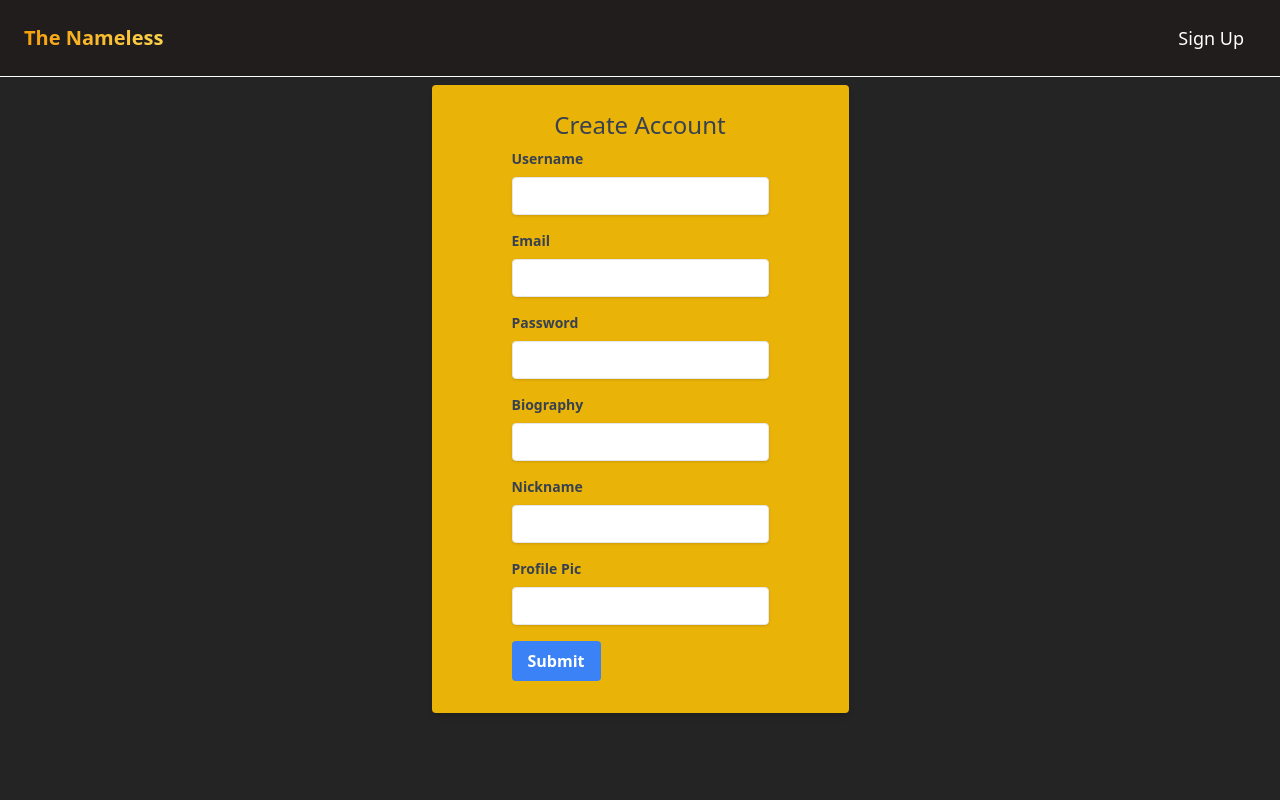
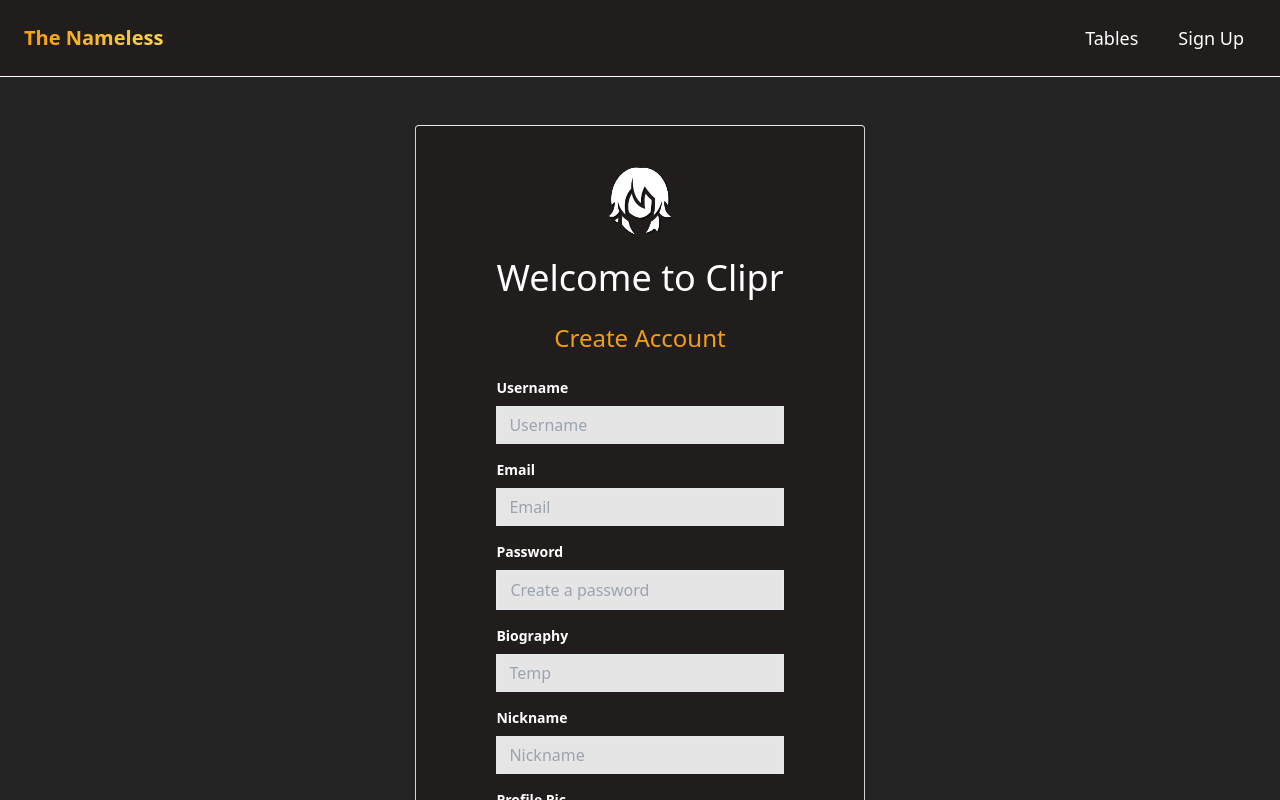
Before and after one commit to NamelessTechnologies/Clipr, a React (Vite) app in the folder frontend/: page /Clipr/SignUp in a window 1280 px wide. Shown: the top 800 px of the page. Built offline with nearby package versions, Linux system fonts and the light colour scheme.

Commit message:
Restyled create account page

```diff
--- a/frontend/src/App.tsx
+++ b/frontend/src/App.tsx
@@ -5,6 +5,7 @@ import { BrowserRouter as Router, Route, Routes } from 'react-router-dom';
 import { NavBar } from './components/Navbar';
 import CreateAccount from './pages/CreateAccount';
 import Home from './pages/Home.tsx';
+import TablesTEMP from './pages/TablesTEMP.tsx';
 // import TableViewUser from './TableViewUser';
 // import PostTest from './pages/PostTest';
 // import SaveTest from './pages/SaveTest';
@@ -27,6 +28,7 @@ function App() {
         <Routes>
             <Route path="/" element={<Home/>} />
             <Route path="Clipr/SignUp" element={<CreateAccount/>} />
+            <Route path="Clipr/Tables" element={<TablesTEMP/>} />
         </Routes>
     </Router>
 
--- a/frontend/src/components/Navbar.tsx
+++ b/frontend/src/components/Navbar.tsx
@@ -7,6 +7,9 @@ function NavBar() {
             <Link to="/" className="text-xl font-semibold bg-clip-text text-transparent bg-gradient-to-r from-amber-500 to-amber-300">The Nameless</Link>
 
             <ul className="flex space-x-4">
+            <li>
+                <Link to="Clipr/Tables" className="text-lg hover:bg-gray-600 px-3 py-2 rounded">Tables</Link>
+            </li>
             <li>
                 <Link to="Clipr/SignUp" className="text-lg hover:bg-gray-600 px-3 py-2 rounded">Sign Up</Link>
             </li>
--- a/frontend/src/components/Sidebar.tsx
+++ b/frontend/src/components/Sidebar.tsx
@@ -37,7 +37,7 @@ function Sidebar() {
                     <>
                         <li key={index}
                             className={`text-white text-sm flex item-center gap-x-4 cursor-pointer p-2
-                        hover:bg-gray-700 rounded-md ${menu.info ? "mt-96" : "mt-4"}`}>
+                                        hover:bg-gray-700 rounded-md ${menu.info ? "mt-96" : "mt-4"}`}>
                             <span className='text-2xl block float-left'>
                                 {menu.icon ? menu.icon : <RiDashboardFill/>}
                             </span>
--- a/frontend/src/pages/CreateAccount.tsx
+++ b/frontend/src/pages/CreateAccount.tsx
@@ -1,4 +1,5 @@
 import React, { useState } from 'react';
+import stelle from '../assets/Profile.png';
 
 const CreateAccount: React.FC = () => {
   const [username, setUsername] = useState('');
@@ -38,69 +39,67 @@ const CreateAccount: React.FC = () => {
 
   return (
     <div className="flex flex-row justify-center pt-2">
-    <form onSubmit={createAccount} className="bg-yellow-500 shadow-md rounded px-20 pt-6 pb-8 mb-4 items-center">
-      <div className="w-full text-gray-700 text-center text-2xl pb-2">Create Account</div>
+    <form onSubmit={createAccount} className="bg-navbar rounded px-20 pt-5 pb-5 mt-10 mb-4 items-center border border-x-gray-300">
+      <img src={stelle} className='w-28 h-28 mx-auto'></img>
+      <div className='w-full text-white text-center text-4xl mb-6'>Welcome to Clipr</div>
+      <div className="w-full text-amber-500 text-center text-2xl mb-6">Create Account</div>
       <div className="mb-4">
-        <label className="block text-gray-700 text-sm font-bold mb-2">Username</label>
+        <label className="block text-white text-sm font-semibold mb-2">Username</label>
         <input
           type="text"
-          className="shadow appearance-none border rounded w-full py-2 px-3 text-gray-700 leading-tight focus:outline-none focus:shadow-outline"
-          value={username}
-          onChange={(e) => setUsername(e.target.value)}
-          required
+          className="border w-full py-2 px-3 text-black leading-tight focus:outline-none focus:shadow-outline bg-neutral-200"
+          value={username} onChange={(e) => setUsername(e.target.value)} required placeholder='Username'
         />
       </div>
       <div className="mb-4">
-        <label className="block text-gray-700 text-sm font-bold mb-2">Email</label>
+        <label className="block text-white text-sm font-semibold mb-2">Email</label>
         <input
           type="email"
-          className="shadow appearance-none border rounded w-full py-2 px-3 text-gray-700 leading-tight focus:outline-none focus:shadow-outline"
-          value={email}
-          onChange={(e) => setEmail(e.target.value)}
-          required
+          className="border w-full py-2 px-3 text-black leading-tight focus:outline-none focus:shadow-outline bg-neutral-200"
+          value={email} onChange={(e) => setEmail(e.target.value)} required placeholder='Email'
         />
       </div>
       <div className="mb-4">
-        <label className="block text-gray-700 text-sm font-bold mb-2">Password</label>
+        <label className="block text-white text-sm font-semibold mb-2">Password</label>
         <input
           type="password"
-          className="shadow appearance-none border rounded w-full py-2 px-3 text-gray-700 leading-tight focus:outline-none focus:shadow-outline"
-          value={password}
-          onChange={(e) => setPassword(e.target.value)}
-          required
+          className="border-2 w-full py-2 px-3 text-black  leading-tight focus:outline-none focus:shadow-outline bg-neutral-200"
+          value={password} onChange={(e) => setPassword(e.target.value)} required placeholder='Create a password'
         />
       </div>
       <div className="mb-4">
-        <label className="block text-gray-700 text-sm font-bold mb-2">Biography</label>
+        <label className="block text-white text-sm font-semibold mb-2">Biography</label>
         <input
           type="text"
-          className="shadow appearance-none border rounded w-full py-2 px-3 text-gray-700 leading-tight focus:outline-none focus:shadow-outline"
-          value={biography}
-          onChange={(e) => setBiography(e.target.value)}
-          required
+          className="border w-full py-2 px-3 text-black  leading-tight focus:outline-none focus:shadow-outline bg-neutral-200"
+          value={biography} onChange={(e) => setBiography(e.target.value)} required placeholder='Temp'
         />
       </div>
       <div className="mb-4">
-        <label className="block text-gray-700 text-sm font-bold mb-2">Nickname</label>
+        <label className="block text-white text-sm font-semibold mb-2">Nickname</label>
         <input
           type="text"
-          className="shadow appearance-none border rounded w-full py-2 px-3 text-gray-700 leading-tight focus:outline-none focus:shadow-outline"
-          value={nickname}
-          onChange={(e) => setNickname(e.target.value)}
-          required
+          className="border w-full py-2 px-3 text-black leading-tight focus:outline-none focus:shadow-outline bg-neutral-200"
+          value={nickname} onChange={(e) => setNickname(e.target.value)} required placeholder='Nickname'
         />
       </div>
       <div className="mb-4">
-        <label className="block text-gray-700 text-sm font-bold mb-2">Profile Pic</label>
+        <label className="block text-white text-sm font-semibold mb-2">Profile Pic</label>
         <input
           type="text"
-          className="shadow appearance-none border rounded w-full py-2 px-3 text-gray-700 leading-tight focus:outline-none focus:shadow-outline"
-          value={pfp}
-          onChange={(e) => setPfp(e.target.value)}
-          required
+          className="border w-full py-2 px-3 text-black leading-tight focus:outline-none focus:shadow-outline bg-neutral-200"
+          value={pfp} onChange={(e) => setPfp(e.target.value)} required placeholder='Temp'
         />
       </div>
-      <button type="submit" className='bg-blue-500 hover:bg-blue-700 text-white font-bold py-2 px-4 rounded'>Submit</button>
+
+      <div className='flex justify-center mt-5'>
+        <button type="submit" className='bg-amber-500 hover:bg-amber-600 text-white font-bold py-2 px-4 rounded '>Submit</button>
+      </div>
+
+      <div className='flex justify-center mt-4'>
+        <span className='text-white text-sm'>Already a member?</span>
+        <span className='text-amber-500 text-sm ml-1'>Log in</span>
+      </div>
     </form>
     </div>
   );
--- a/frontend/src/pages/Home.tsx
+++ b/frontend/src/pages/Home.tsx
@@ -1,37 +1,12 @@
-import TableViewUser from '../TableViewUser';
-import PostTest from './PostTest';
-import SaveTest from './SaveTest';
-import CommentTest from './CommentTest';
-import TableViewConversation from '../TableViewConversation';
-import TableViewMessage from '../TableViewMessage';
-import TagTest from './TagTest';
-import LikeTest from './LikeTest';
-import PostTagTest from './PostTagTest';
-import CommentLikeTest from './CommentLikeTest';
-import MediaTemp from './Media';
 import { Sidebar } from '../components/Sidebar';
 
 function Home() {
   return (
     <div className="flex">
       <Sidebar />
-      <div className="flex-1 p-5"> {/* This div takes the remaining space */}
-        {/* <a href="https://hsr.hoyoverse.com/en-us/" target="_blank">
-          <img src={hsr_logo} className="logo react" alt="React logo" />
-        </a> */}
-        <h1>The Nameless</h1>
+      <div className="flex-1 p-5">
+        <h1 className='text-white'>The Nameless</h1>
 
-        <TableViewUser />
-        <TableViewConversation />
-        <TableViewMessage />
-        <CommentTest />
-        <PostTest />
-        <SaveTest />
-        <TagTest />
-        <LikeTest />
-        <PostTagTest />
-        <CommentLikeTest />
-        <MediaTemp />
       </div>
     </div>
   );
--- /dev/null
+++ b/frontend/src/pages/TablesTEMP.tsx
@@ -0,0 +1,34 @@
+import TableViewUser from '../TableViewUser';
+import PostTest from './PostTest';
+import SaveTest from './SaveTest';
+import CommentTest from './CommentTest';
+import TableViewConversation from '../TableViewConversation';
+import TableViewMessage from '../TableViewMessage';
+import TagTest from './TagTest';
+import LikeTest from './LikeTest';
+import PostTagTest from './PostTagTest';
+import CommentLikeTest from './CommentLikeTest';
+import MediaTemp from './Media';
+
+function TablesTEMP() {
+  return (
+    <div className="flex">
+      <div className="flex-1 p-5"> {/* This div takes the remaining space */}
+        <h1>The Nameless</h1>
+        <TableViewUser />
+        <TableViewConversation />
+        <TableViewMessage />
+        <CommentTest />
+        <PostTest />
+        <SaveTest />
+        <TagTest />
+        <LikeTest />
+        <PostTagTest />
+        <CommentLikeTest />
+        <MediaTemp />
+      </div>
+    </div>
+  );
+}
+
+export default TablesTEMP;
--- a/frontend/tailwind.config.js
+++ b/frontend/tailwind.config.js
@@ -8,7 +8,9 @@ export default {
     extend: {
       colors: {
         customBackground: "#242424",
-        navbar: "#211D1D"
+        navbar: "#211D1D",
+        hsr_gold: "#d78d35",
+        hsr_gray: "#1e1f21"
       }
     },
   },
```
